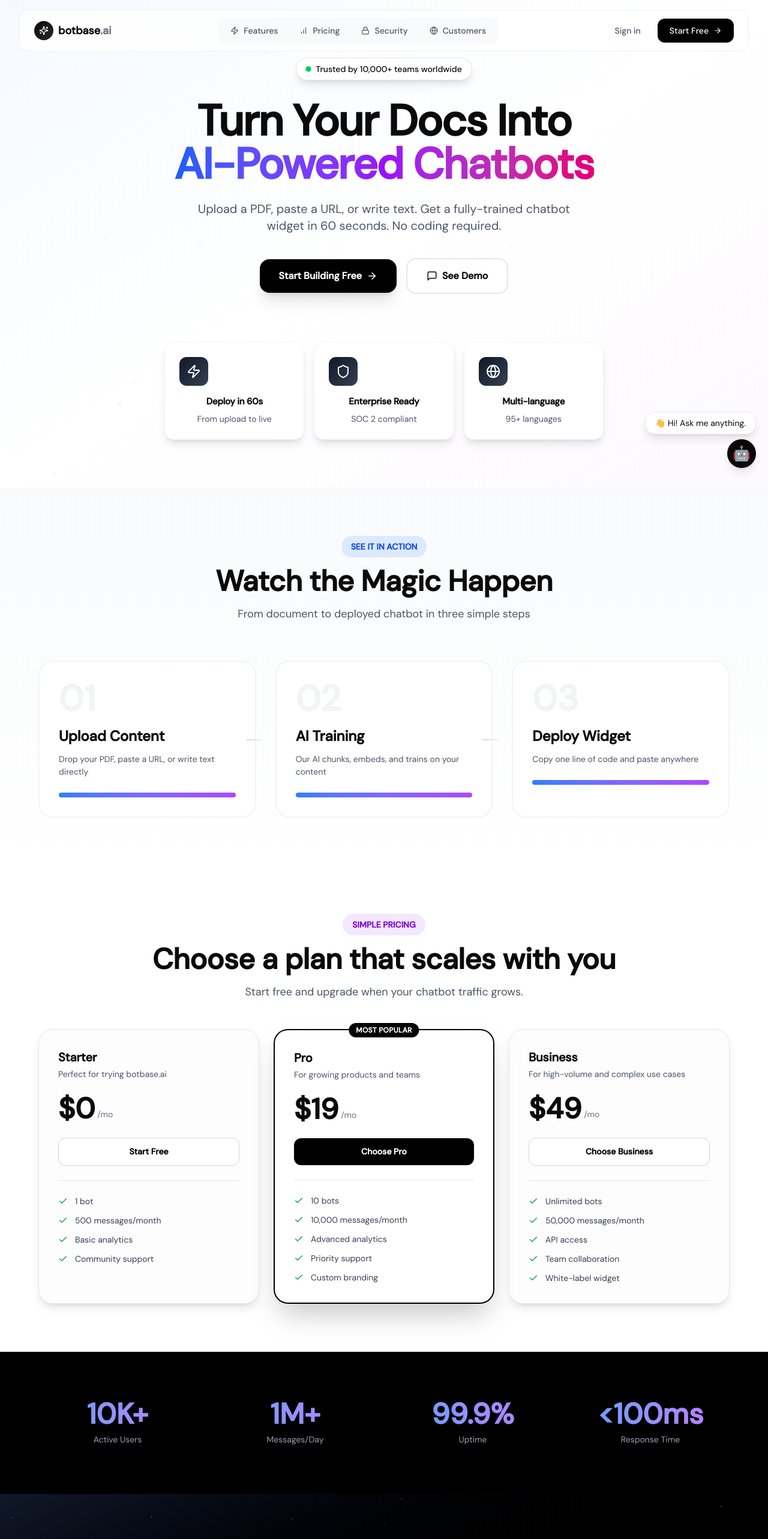
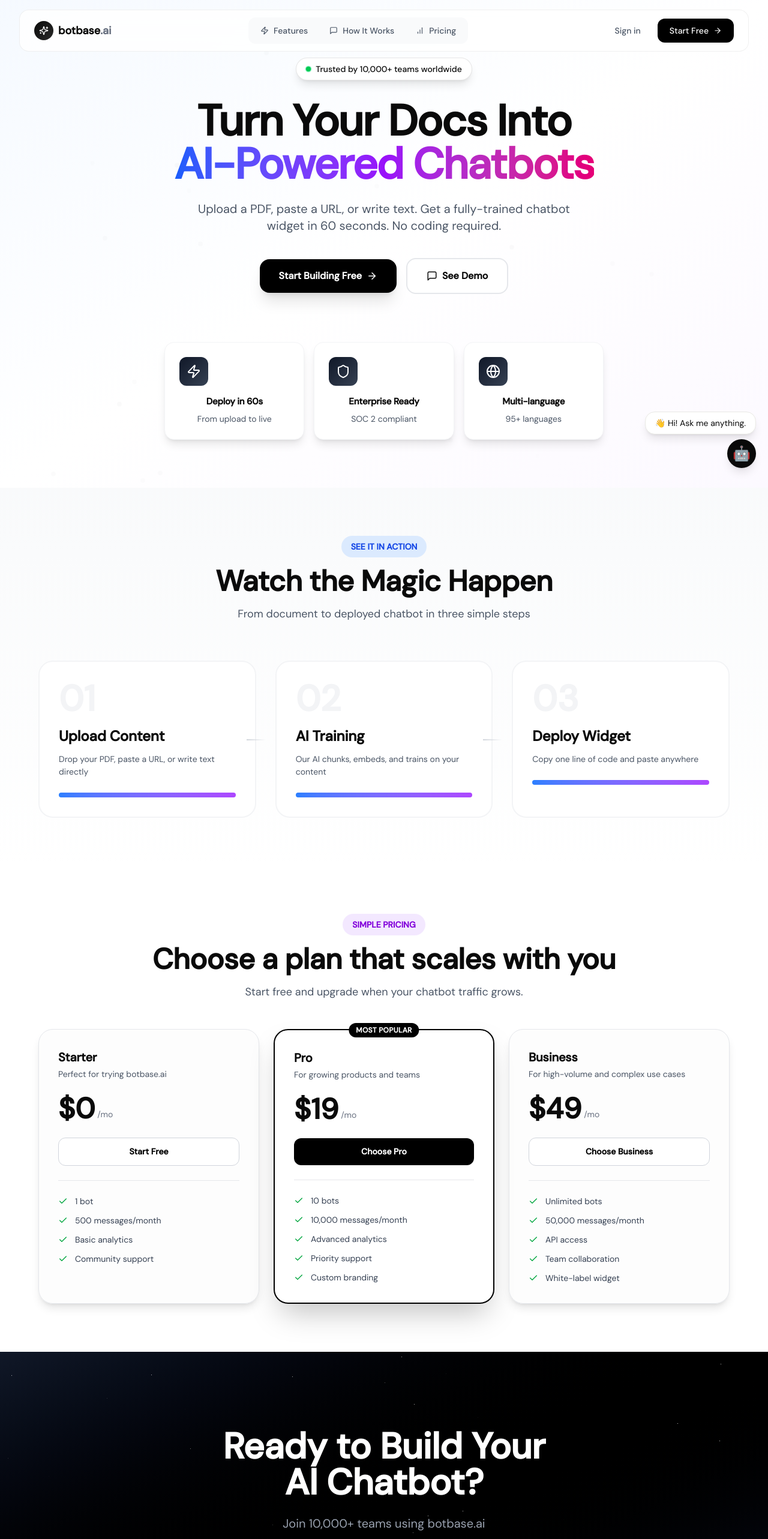
Before and after one commit to 11saim/BotBase, a React (Vite) app in the folder frontend/: page / in a window 1280 px wide. Shown: the top 2565 px of the page at 60% size. Built offline with nearby package versions, Linux system fonts and the light colour scheme.

Commit message:
UI Refined

```diff
--- a/frontend/src/app/pages/NewLandingPage.tsx
+++ b/frontend/src/app/pages/NewLandingPage.tsx
@@ -1,13 +1,23 @@
 import { useState, useEffect } from 'react';
 import { Link } from 'react-router-dom';
 import { motion, useScroll, useTransform } from 'motion/react';
-import { Sparkles, Zap, Shield, Globe, ArrowRight, MessageSquare, BarChart, Lock, Check } from 'lucide-react';
+import { Sparkles, Zap, Shield, Globe, ArrowRight, MessageSquare, BarChart, Check, Menu, X } from 'lucide-react';
 import { ChatbotWidget } from '../components/ChatbotWidget';
 
 export function NewLandingPage() {
   const [scrollY, setScrollY] = useState(0);
+  const [mobileMenuOpen, setMobileMenuOpen] = useState(false);
   const { scrollYProgress } = useScroll();
   const opacity = useTransform(scrollYProgress, [0, 0.2], [1, 0]);
+
+  const scrollToSection = (sectionId: string) => {
+    const section = document.getElementById(sectionId);
+    if (section) {
+      const NAV_OFFSET = 88;
+      const sectionTop = section.getBoundingClientRect().top + window.scrollY - NAV_OFFSET;
+      window.scrollTo({ top: Math.max(0, sectionTop), behavior: 'smooth' });
+    }
+  };
 
   useEffect(() => {
     const handleScroll = () => setScrollY(window.scrollY);
@@ -38,38 +48,89 @@ export function NewLandingPage() {
             </Link>
 
             {/* Nav Items */}
-            <div className="hidden md:flex items-center gap-1 bg-gray-50 rounded-xl p-1">
+            <div className="max-[840.98px]:hidden min-[841px]:flex items-center gap-1 bg-gray-50 rounded-xl p-1">
               {[
-                { label: 'Features', icon: Zap },
-                { label: 'Pricing', icon: BarChart },
-                { label: 'Security', icon: Lock },
-                { label: 'Customers', icon: Globe },
+                { label: 'Features', icon: Zap, id: 'features' },
+                { label: 'How It Works', icon: MessageSquare, id: 'how-it-works' },
+                { label: 'Pricing', icon: BarChart, id: 'pricing' },
               ].map((item) => (
-                <a
+                <button
                   key={item.label}
-                  href={`#${item.label.toLowerCase()}`}
+                  type="button"
+                  onClick={() => scrollToSection(item.id)}
                   className="flex items-center gap-2 px-4 py-2 rounded-lg text-sm font-medium text-gray-600 hover:text-black hover:bg-white transition-all"
                 >
                   <item.icon size={14} />
                   {item.label}
-                </a>
+                </button>
               ))}
             </div>
 
             {/* CTA */}
             <div className="flex items-center gap-3">
-              <Link to="/login" className="hidden sm:block text-sm font-medium px-4 py-2 text-gray-600 hover:text-black transition-colors">
+              <Link to="/login" className="max-[840.98px]:hidden text-sm font-medium px-4 py-2 text-gray-600 hover:text-black transition-colors">
                 Sign in
               </Link>
               <Link
                 to="/register"
-                className="flex items-center gap-2 px-5 py-2.5 bg-black text-white rounded-xl text-sm font-medium hover:bg-gray-900 transition-all hover:gap-3 group"
+                className="max-[840.98px]:hidden items-center gap-2 px-5 py-2.5 bg-black text-white rounded-xl text-sm font-medium hover:bg-gray-900 transition-all hover:gap-3 group min-[841px]:flex"
               >
                 Start Free
                 <ArrowRight size={14} className="group-hover:translate-x-0.5 transition-transform" />
               </Link>
+              <button
+                type="button"
+                className="min-[841px]:hidden p-2 rounded-lg hover:bg-gray-100 transition-colors"
+                onClick={() => setMobileMenuOpen((prev) => !prev)}
+                aria-label={mobileMenuOpen ? 'Close menu' : 'Open menu'}
+                aria-expanded={mobileMenuOpen}
+              >
+                {mobileMenuOpen ? <X size={18} /> : <Menu size={18} />}
+              </button>
             </div>
           </div>
+
+          {mobileMenuOpen && (
+            <div className="min-[841px]:hidden mt-3 rounded-2xl border border-black/10 bg-white/95 backdrop-blur-xl p-3 shadow-xl">
+              <div className="grid gap-1">
+                {[
+                  { label: 'Features', icon: Zap, id: 'features' },
+                  { label: 'How It Works', icon: MessageSquare, id: 'how-it-works' },
+                  { label: 'Pricing', icon: BarChart, id: 'pricing' },
+                ].map((item) => (
+                  <button
+                    key={item.label}
+                    type="button"
+                    onClick={() => {
+                      scrollToSection(item.id);
+                      setMobileMenuOpen(false);
+                    }}
+                    className="w-full flex items-center gap-2 px-3 py-2 rounded-lg text-sm font-medium text-gray-700 hover:text-black hover:bg-gray-100 transition-all"
+                  >
+                    <item.icon size={14} />
+                    {item.label}
+                  </button>
+                ))}
+              </div>
+
+              <div className="mt-3 pt-3 border-t border-gray-200 grid grid-cols-2 gap-2">
+                <Link
+                  to="/login"
+                  className="text-center px-3 py-2 rounded-lg text-sm font-medium text-gray-700 hover:bg-gray-100 transition-colors"
+                  onClick={() => setMobileMenuOpen(false)}
+                >
+                  Sign in
+                </Link>
+                <Link
+                  to="/register"
+                  className="text-center px-3 py-2 rounded-lg text-sm font-medium bg-black text-white hover:bg-gray-900 transition-colors"
+                  onClick={() => setMobileMenuOpen(false)}
+                >
+                  Start Free
+                </Link>
+              </div>
+            </div>
+          )}
         </div>
       </nav>
 
@@ -157,7 +218,7 @@ export function NewLandingPage() {
           </motion.div>
 
           {/* Floating Feature Cards */}
-          <div className="grid grid-cols-1 sm:grid-cols-3 gap-4 max-w-4xl mx-auto mt-20">
+          <div id="features" className="grid grid-cols-1 sm:grid-cols-3 gap-4 max-w-4xl mx-auto mt-20 scroll-mt-28">
             {[
               { icon: Zap, title: 'Deploy in 60s', desc: 'From upload to live' },
               { icon: Shield, title: 'Enterprise Ready', desc: 'SOC 2 compliant' },
@@ -183,7 +244,7 @@ export function NewLandingPage() {
       </section>
 
       {/* Interactive Demo Section */}
-      <section className="py-20 px-4 sm:px-6 lg:px-8 bg-gradient-to-b from-gray-50 to-white">
+      <section id="how-it-works" className="py-20 px-4 sm:px-6 lg:px-8 bg-gradient-to-b from-gray-50 to-white">
         <div className="max-w-6xl mx-auto">
           <div className="text-center mb-16">
             <span className="inline-block px-4 py-2 rounded-full bg-blue-100 text-blue-700 text-sm font-semibold mb-4">
@@ -323,33 +384,6 @@ export function NewLandingPage() {
         </div>
       </section>
 
-      {/* Stats Section */}
-      <section className="py-20 px-4 sm:px-6 lg:px-8 bg-black text-white">
-        <div className="max-w-6xl mx-auto">
-          <div className="grid grid-cols-2 md:grid-cols-4 gap-8 text-center">
-            {[
-              { value: '10K+', label: 'Active Users' },
-              { value: '1M+', label: 'Messages/Day' },
-              { value: '99.9%', label: 'Uptime' },
-              { value: '<100ms', label: 'Response Time' },
-            ].map((stat, i) => (
-              <motion.div
-                key={stat.label}
-                initial={{ opacity: 0, scale: 0.8 }}
-                whileInView={{ opacity: 1, scale: 1 }}
-                viewport={{ once: true }}
-                transition={{ delay: i * 0.1 }}
-              >
-                <div className="text-4xl sm:text-5xl font-bold mb-2 bg-gradient-to-r from-blue-400 to-purple-400 bg-clip-text text-transparent">
-                  {stat.value}
-                </div>
-                <div className="text-gray-400">{stat.label}</div>
-              </motion.div>
-            ))}
-          </div>
-        </div>
-      </section>
-
       {/* CTA Section */}
       <section className="py-32 px-4 sm:px-6 lg:px-8 bg-gradient-to-br from-gray-900 via-black to-gray-900 text-white relative overflow-hidden">
         <div className="absolute inset-0">
@@ -387,6 +421,68 @@ export function NewLandingPage() {
         </div>
       </section>
 
+      {/* Footer */}
+      <footer className="bg-[#050505] text-white px-4 sm:px-6 lg:px-8 pt-16 pb-10">
+        <div className="max-w-6xl mx-auto">
+          <div className="grid grid-cols-1 lg:grid-cols-12 gap-10 pb-12 border-b border-white/10">
+            <div className="lg:col-span-5">
+              <Link to="/" className="inline-flex items-center gap-2 mb-4">
+                <div className="w-8 h-8 rounded-lg bg-gradient-to-br from-white to-gray-300 text-black flex items-center justify-center">
+                  <Sparkles size={16} />
+                </div>
+                <span className="font-semibold text-lg">botbase.ai</span>
+              </Link>
+              <p className="text-gray-400 max-w-md">
+                Build and ship AI chatbots from your docs in minutes. Fast setup, rich analytics, and production-ready embeds.
+              </p>
+              <div className="mt-6 flex flex-wrap gap-3">
+                <Link to="/register" className="px-4 py-2 rounded-xl bg-white text-black text-sm font-semibold hover:bg-gray-200 transition-colors">
+                  Start Free
+                </Link>
+                <Link to="/login" className="px-4 py-2 rounded-xl border border-white/20 text-sm font-semibold hover:border-white/40 transition-colors">
+                  Sign In
+                </Link>
+              </div>
+            </div>
+
+            <div className="lg:col-span-7">
+              <div className="flex flex-col gap-6 lg:flex-row lg:items-start lg:justify-between">
+              <div>
+                <h4 className="text-sm font-semibold mb-3 text-white">Product</h4>
+                <div className="space-y-2 text-sm text-gray-400">
+                  <button type="button" onClick={() => scrollToSection('features')} className="block hover:text-white transition-colors">Features</button>
+                  <button type="button" onClick={() => scrollToSection('how-it-works')} className="block hover:text-white transition-colors">How It Works</button>
+                  <button type="button" onClick={() => scrollToSection('pricing')} className="block hover:text-white transition-colors">Pricing</button>
+                </div>
+              </div>
+
+              <div>
+                <h4 className="text-sm font-semibold mb-3 text-white">Company</h4>
+                <div className="space-y-2 text-sm text-gray-400">
+                  <a href="#" className="block hover:text-white transition-colors">About</a>
+                  <a href="#" className="block hover:text-white transition-colors">Contact</a>
+                </div>
+              </div>
+
+              <div>
+                <h4 className="text-sm font-semibold mb-3 text-white">Why Teams Pick Us</h4>
+                <div className="space-y-2 text-sm text-gray-300">
+                  <div className="flex items-start gap-2"><span className="text-emerald-300 mt-0.5">✓</span><span>Launch in 60s</span></div>
+                  <div className="flex items-start gap-2"><span className="text-emerald-300 mt-0.5">✓</span><span>No-code embed</span></div>
+                  <div className="flex items-start gap-2"><span className="text-emerald-300 mt-0.5">✓</span><span>Built-in analytics</span></div>
+                </div>
+              </div>
+              </div>
+            </div>
+          </div>
+
+          <div className="pt-6 flex flex-col sm:flex-row items-start sm:items-center justify-between gap-3 text-sm text-gray-500">
+            <p>© 2026 botbase.ai. All rights reserved.</p>
+            <p>Built for speed, clarity, and conversion.</p>
+          </div>
+        </div>
+      </footer>
+
       {/* Chatbot Widget */}
       <ChatbotWidget botName="Demo Bot" emoji="🤖" themeColor="#0A0A0A" />
 
```
